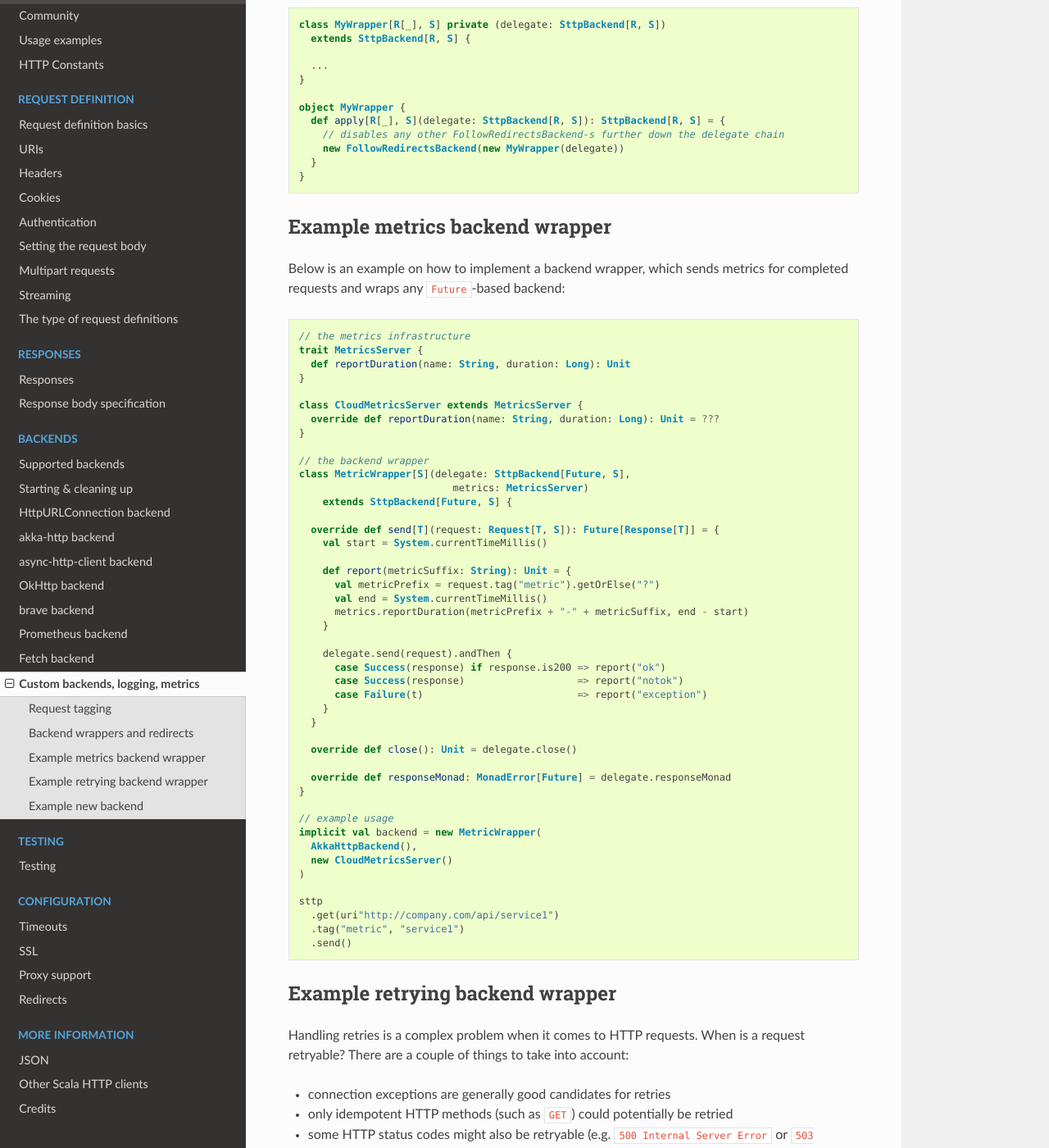
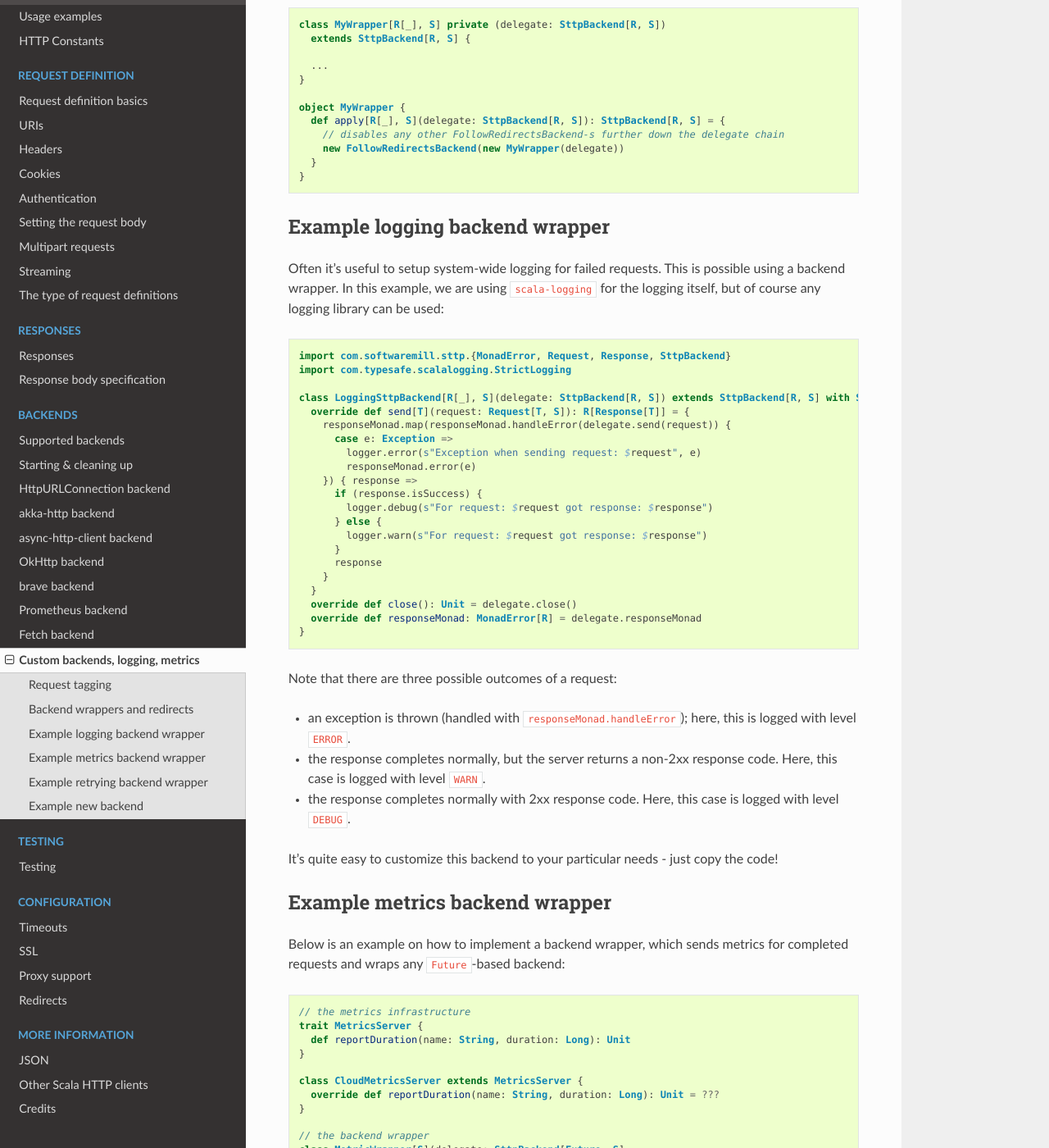
Before and after one commit to softwaremill/sttp, a Sphinx documentation site: the page built from docs/backends/custom.rst, in a window 1280 px wide and 1400 px high, scrolled down 1062 px. Shown: the whole window at 82% size. Built offline with Sphinx 7.4.7 and the Read the Docs theme 2.0.0, drawn with Linux system fonts in a browser that asks for light colours.

Commit message:
Example logging backend

```diff
--- a/docs/backends/custom.rst
+++ b/docs/backends/custom.rst
@@ -41,6 +41,42 @@ For example::
       new FollowRedirectsBackend(new MyWrapper(delegate))
     }
   }
+
+Example logging backend wrapper
+-------------------------------
+
+Often it's useful to setup system-wide logging for failed requests. This is possible using a backend wrapper. In this example, we are using ``scala-logging`` for the logging itself, but of course any logging library can be used::
+
+  import com.softwaremill.sttp.{MonadError, Request, Response, SttpBackend}
+  import com.typesafe.scalalogging.StrictLogging
+
+  class LoggingSttpBackend[R[_], S](delegate: SttpBackend[R, S]) extends SttpBackend[R, S] with StrictLogging {
+    override def send[T](request: Request[T, S]): R[Response[T]] = {
+      responseMonad.map(responseMonad.handleError(delegate.send(request)) {
+        case e: Exception =>
+          logger.error(s"Exception when sending request: $request", e)
+          responseMonad.error(e)
+      }) { response =>
+        if (response.isSuccess) {
+          logger.debug(s"For request: $request got response: $response")
+        } else {
+          logger.warn(s"For request: $request got response: $response")
+        }
+        response
+      }
+    }
+    override def close(): Unit = delegate.close()
+    override def responseMonad: MonadError[R] = delegate.responseMonad
+  }
+
+
+Note that there are three possible outcomes of a request:
+
+* an exception is thrown (handled with ``responseMonad.handleError``); here, this is logged with level ``ERROR``.
+* the response completes normally, but the server returns a non-2xx response code. Here, this case is logged with level ``WARN``.
+* the response completes normally with 2xx response code. Here, this case is logged with level ``DEBUG``.
+
+It's quite easy to customize this backend to your particular needs - just copy the code!
 
 Example metrics backend wrapper
 -------------------------------
```
